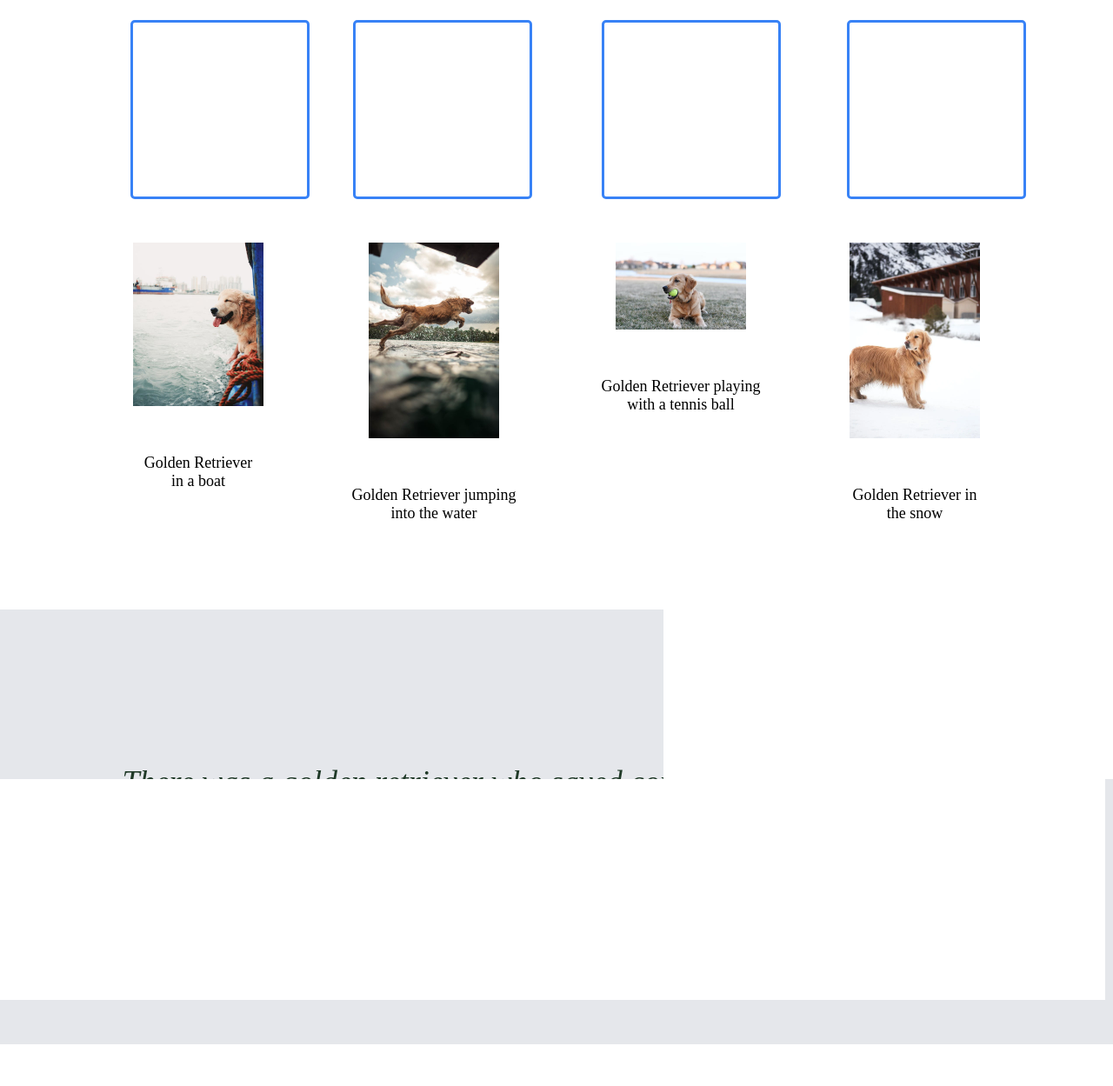
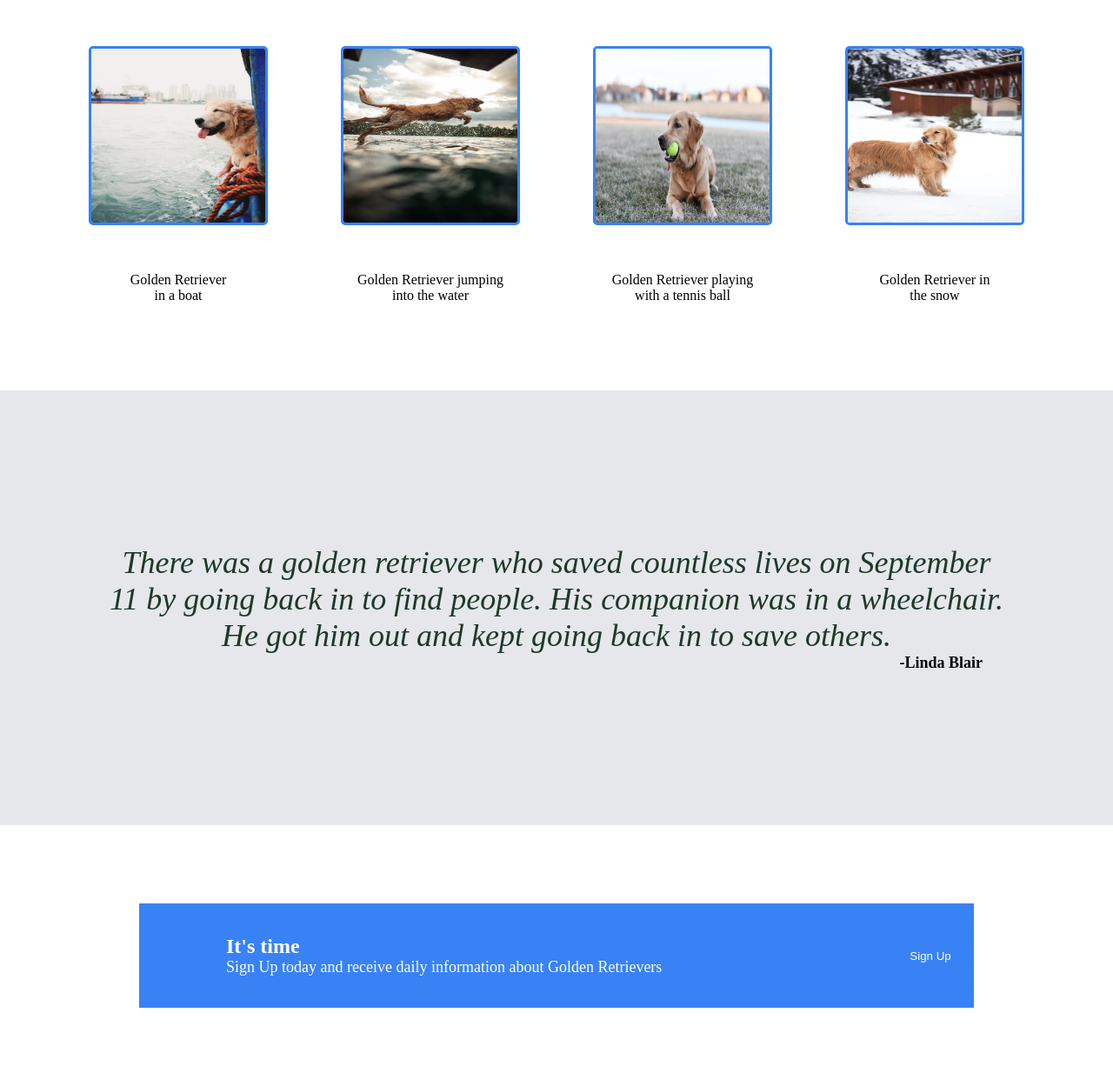
Before and after one commit to marianasortino/golden_retriever_project, a plain HTML site: page index.html in a window 1280 px wide. Shown: the part 883-2132 px from the top of the page at 87% size. Before the commit the page ends 2084 px from the top, so only its background shows below. Drawn offline with Linux system fonts and the light colour scheme.

Commit message:
Feat: Start and finish last div

```diff
--- a/index.html
+++ b/index.html
@@ -36,19 +36,19 @@
     <div class="row-of-blue-divs">
       <div class="box-blue-msg">
         <div class="box-blue"></div>
-        <p class="p-second"><img src="dog_boat_png.jpeg" width="150">Golden Retriever <br/>in a boat</p>
+        <p class="p-second"><img src="dog_boat_png.jpeg" width="200" height="200">Golden Retriever <br/>in a boat</p>
       </div>
       <div class="box-blue-msg">
         <div class="box-blue"></div>
-        <p class="p-second"><img src="water_dog_png.jpeg" width="150">Golden Retriever jumping <br/>into the water</p>
+        <p class="p-second"><img src="water_dog_png.jpeg" width="150" height="200">Golden Retriever jumping <br/>into the water</p>
       </div>
       <div class="box-blue-msg">
         <div class="box-blue"></div>
-        <p class="p-second"><img src="tennis_dog.png"width="150">Golden Retriever playing <br/>with a tennis ball</p>
+        <p class="p-second"><img src="tennis_dog.png" width="150" height="200">Golden Retriever playing <br/>with a tennis ball</p>
       </div>
       <div class="box-blue-msg">
         <div class="box-blue"></div>
-        <p class="p-second"><img src="snow_dog.png"width="150">Golden Retriever in <br/>the snow</p>
+        <p class="p-second"><img src="snow_dog.png" width="150" height="200">Golden Retriever in <br/>the snow</p>
       </div>
     </div>
   </div>
@@ -61,5 +61,16 @@
     <p class="p-third"><strong>-Linda Blair</strong></p>
   </div>
   </div>
+  <div class="last-div">
+    <div class="blue-container">
+      <div class="left">
+        <h4>It's time</h4>
+        <p class="last-p">Sign Up today and receive daily information about Golden Retrievers</p>
+      </div>
+      <div class="right">
+        <button type="button" class="btn-last-div">Sign Up</button>
+      </div>
+    </div>
+  </div>
 </body>
 </html>
--- a/styles.css
+++ b/styles.css
@@ -91,7 +91,6 @@ h2{
   font-weight: bolder;
   color: #1f2937;
   text-align: center;
-  margin-bottom: 20px;
 }
 
 .row-of-blue-divs{
@@ -102,23 +101,27 @@ h2{
   margin: 100px;
 }
 
-.box-blue{
-  border: 3px solid #3882F6;
-  width: 200px;
-  height: 200px;
-  border-radius: 5px;
-  margin-left: 50px;
-}
-
 .second-section{
   display: flex;
   flex-direction: column;
   justify-content: center;
 }
 
-.p-second{
+.box-blue-msg p{
   text-align: center;
-  font-size: 18px;
+  width: 210px;
+}
+
+
+.p-second img{
+  border: 3px solid #3882F6;
+  width: 200px;
+  height: 200px;
+  border-radius: 5px;
+  margin-left: auto;
+  margin-right: auto;
+  gap: 10px;
+
 }
 
 .third-section{
@@ -147,3 +150,51 @@ h3{
   justify-content: flex-end;
   margin-right: 150px;
 }
+
+.last-div{
+  height: 300px;
+  display: flex;
+  justify-content: center;
+  align-items: center;
+}
+
+.blue-container{
+  background-color: #3882F6;
+  width: 75%;
+  height: 40%;
+  display: flex;
+  flex-direction: row;
+}
+
+.left{
+  width: 80%;
+  margin-left: 100px;
+  display: flex;
+  justify-content: center;
+  flex-direction: column;
+}
+
+h4{
+  font-size: 24px;
+  color: white;
+}
+
+.last-p{
+  color: white;
+  font-size: 18px;
+}
+
+.right{
+  display: flex;
+  justify-content: flex-start;
+  align-items: center;
+}
+
+.btn-last-div{
+  background-color: #3882F6;
+  color: white;
+  width: 100px;
+  height: 40px;
+  border: 1px #FFFFFF;
+  border-radius: 10px white;
+}
```
